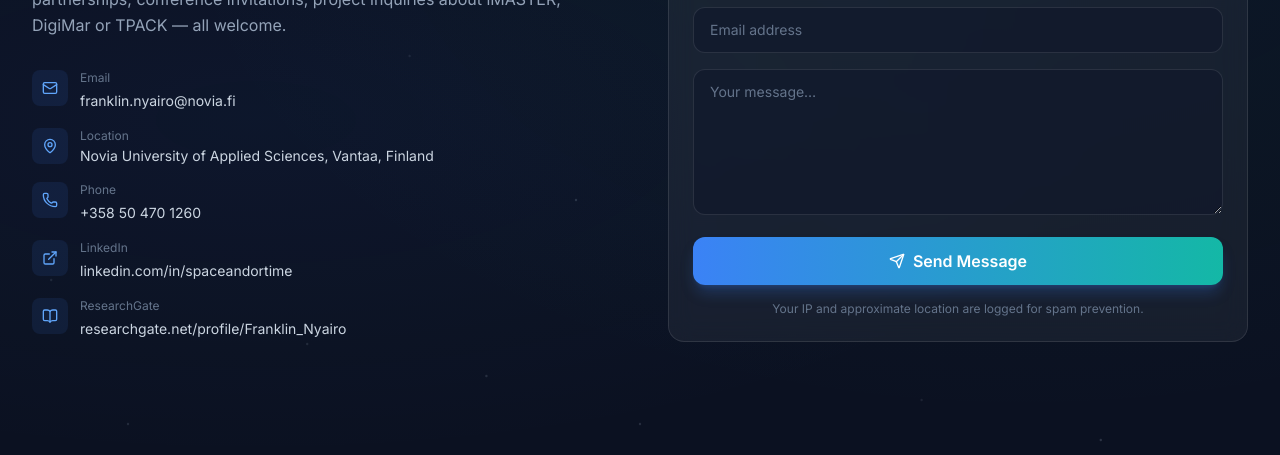
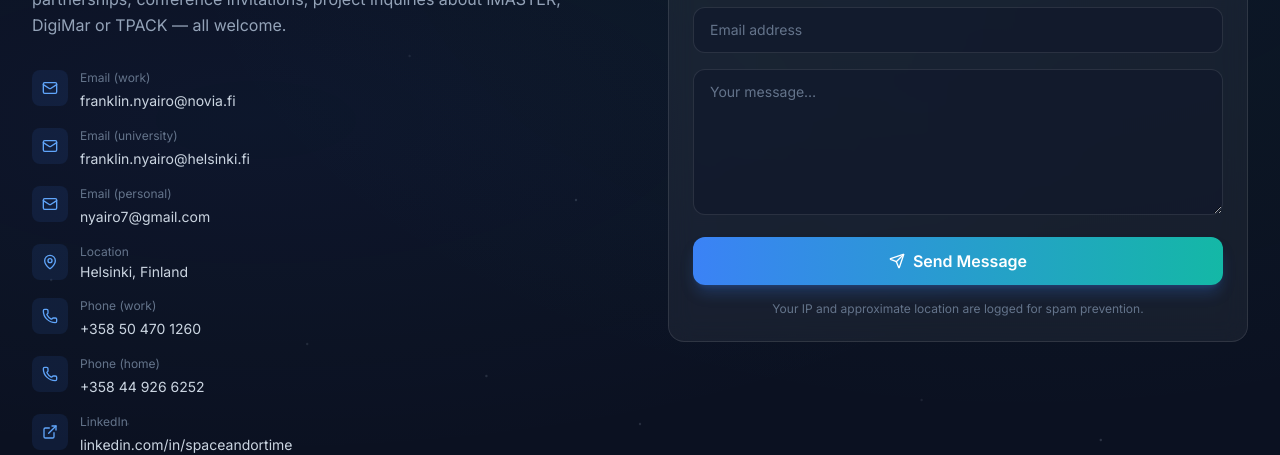
Before and after one commit to FNyairo/personal, a Next.js app: page /contact in a window 1280 px wide. Shown: the part 280-735 px from the top of the page. Built offline with nearby package versions, Linux system fonts and the light colour scheme; no server answers; a web font is replaced by a local one.

Commit message:
Update contact details, education order, and location to Helsinki

```diff
--- a/app/contact/page.tsx
+++ b/app/contact/page.tsx
@@ -4,7 +4,7 @@ import StarBackground from '@/components/StarBackground';
 import { CONTACT_SKY } from '@/lib/constellations';
 import Footer from '@/components/Footer';
 import ContactForm from './ContactForm';
-import { MapPin, Mail, Phone, ExternalLink, BookOpen } from 'lucide-react';
+import { MapPin, Mail, Phone, ExternalLink, BookOpen, GraduationCap } from 'lucide-react';
 
 export const metadata: Metadata = {
   title: 'Contact Me',
@@ -35,11 +35,15 @@ export default function ContactPage() {
 
               <div className="space-y-4">
                 {[
-                  { icon: Mail, label: 'Email', value: 'franklin.nyairo@novia.fi', href: 'mailto:franklin.nyairo@novia.fi' },
-                  { icon: MapPin, label: 'Location', value: 'Novia University of Applied Sciences, Vantaa, Finland', href: null },
-                  { icon: Phone, label: 'Phone', value: '+358 50 470 1260', href: 'tel:+358504701260' },
+                  { icon: Mail, label: 'Email (work)', value: 'franklin.nyairo@novia.fi', href: 'mailto:franklin.nyairo@novia.fi' },
+                  { icon: Mail, label: 'Email (university)', value: 'franklin.nyairo@helsinki.fi', href: 'mailto:franklin.nyairo@helsinki.fi' },
+                  { icon: Mail, label: 'Email (personal)', value: 'nyairo7@gmail.com', href: 'mailto:nyairo7@gmail.com' },
+                  { icon: MapPin, label: 'Location', value: 'Helsinki, Finland', href: null },
+                  { icon: Phone, label: 'Phone (work)', value: '+358 50 470 1260', href: 'tel:+358504701260' },
+                  { icon: Phone, label: 'Phone (home)', value: '+358 44 926 6252', href: 'tel:+358449266252' },
                   { icon: ExternalLink, label: 'LinkedIn', value: 'linkedin.com/in/spaceandortime', href: 'https://www.linkedin.com/in/spaceandortime/' },
                   { icon: BookOpen, label: 'ResearchGate', value: 'researchgate.net/profile/Franklin_Nyairo', href: 'https://www.researchgate.net/profile/Franklin_Nyairo' },
+                  { icon: GraduationCap, label: 'Google Scholar', value: 'scholar.google.com', href: 'https://scholar.google.com/citations?user=Franklin_Nyairo' },
                 ].map(({ icon: Icon, label, value, href }) => (
                   <div key={label} className="flex items-start gap-3">
                     <div className="w-9 h-9 rounded-lg bg-electric-500/10 flex items-center justify-center flex-shrink-0">
--- a/app/resume/page.tsx
+++ b/app/resume/page.tsx
@@ -49,16 +49,10 @@ export default function ResumePage() {
           <ResumeSection id="education" title="Education">
             {[
               {
-                degree: 'PhD in Educational Sciences (in progress)',
-                inst: 'University of Helsinki, Finland',
-                years: '2020–2026',
-                desc: 'Doctoral Programme in School, Education, Society, and Culture. Two-article mixed-methods / DBR dissertation examining TPACK development among EFL pre-service teachers in Finland and Kenya. Expected completion: July 2026.',
-              },
-              {
-                degree: 'MSc Maritime Digital Solutions (incoming)',
-                inst: 'Tallinn University of Technology (TalTech), Estonia',
-                years: 'Aug 2026–',
-                desc: 'Maritime data analytics, AI, IoT, Python. Thesis linked to Novia University of Applied Sciences maritime research agenda.',
+                degree: 'Bachelor of Education (English)',
+                inst: 'Kenyatta University, Kenya',
+                years: '2002',
+                desc: 'English and Literature pedagogy. Teaching practice in Kenyan secondary schools.',
               },
               {
                 degree: 'MA Educational Sciences',
@@ -73,10 +67,16 @@ export default function ResumePage() {
                 desc: 'Language acquisition, discourse analysis, second language writing, applied linguistics.',
               },
               {
-                degree: 'Bachelor of Education (English)',
-                inst: 'Kenyatta University, Kenya',
-                years: '2002',
-                desc: 'English and Literature pedagogy. Teaching practice in Kenyan secondary schools.',
+                degree: 'PhD in Educational Sciences (in progress)',
+                inst: 'University of Helsinki, Finland',
+                years: '2020–2026',
+                desc: 'Doctoral Programme in School, Education, Society, and Culture. Two-article mixed-methods / DBR dissertation examining TPACK development among EFL pre-service teachers in Finland and Kenya. Expected completion: July 2026.',
+              },
+              {
+                degree: 'MSc Maritime Digital Solutions (incoming)',
+                inst: 'Tallinn University of Technology (TalTech), Estonia',
+                years: 'Aug 2026–',
+                desc: 'Maritime data analytics, AI, IoT, Python. Thesis linked to Novia University of Applied Sciences maritime research agenda.',
               },
             ].map((edu) => (
               <TimelineItem key={edu.degree} title={edu.degree} subtitle={edu.inst} years={edu.years} desc={edu.desc} />
--- a/components/AboutHeroBand.tsx
+++ b/components/AboutHeroBand.tsx
@@ -12,7 +12,6 @@ const STATIC_KEYWORDS = [
 ];
 
 // ── DYNAMIC clusters — each word orbits its anchor ───────────────────────────
-// Tighter orbitR on shared-column anchors (0 & 1, 3 & 4) to prevent overlap
 const CLUSTERS = [
   // Teacher Education (index 0) — Left col, top
   { text: 'TPACK by Design',               anchorIndex: 0, orbitR: 0.10 },
@@ -56,6 +55,7 @@ const COLORS = [
   'rgba(248,255,255,',   // near white
   'rgba(251,191,36,',    // amber/gold accent
 ];
+
 
 type DriftWord = {
   text: string;
--- a/components/Hero.tsx
+++ b/components/Hero.tsx
@@ -215,7 +215,7 @@ export default function Hero() {
             leading maritime RDI projects that bridge simulator-based training with
             evidence-based instructional design. PhD Candidate at the University of Helsinki
             researching TPACK development in Finnish and Kenyan EFL teacher education.
-            Based in Vantaa, Finland.
+            Based in Helsinki, Finland.
           </motion.p>
 
           {/* CTAs */}
--- a/components/Navigation.tsx
+++ b/components/Navigation.tsx
@@ -62,13 +62,11 @@ export default function Navigation() {
 
             {/* Right side */}
             <div className="flex items-center gap-3">
-              {/* CTA */}
               <Link href="/book" className="hidden md:flex btn-primary text-sm py-2 px-4">
                 <ExternalLink className="w-4 h-4" />
                 Book a Chat
               </Link>
 
-              {/* Mobile hamburger */}
               <button
                 onClick={() => setMobileOpen(!mobileOpen)}
                 className="lg:hidden p-2 rounded-lg text-slate-400 hover:text-white hover:bg-white/10 transition-all"
```
